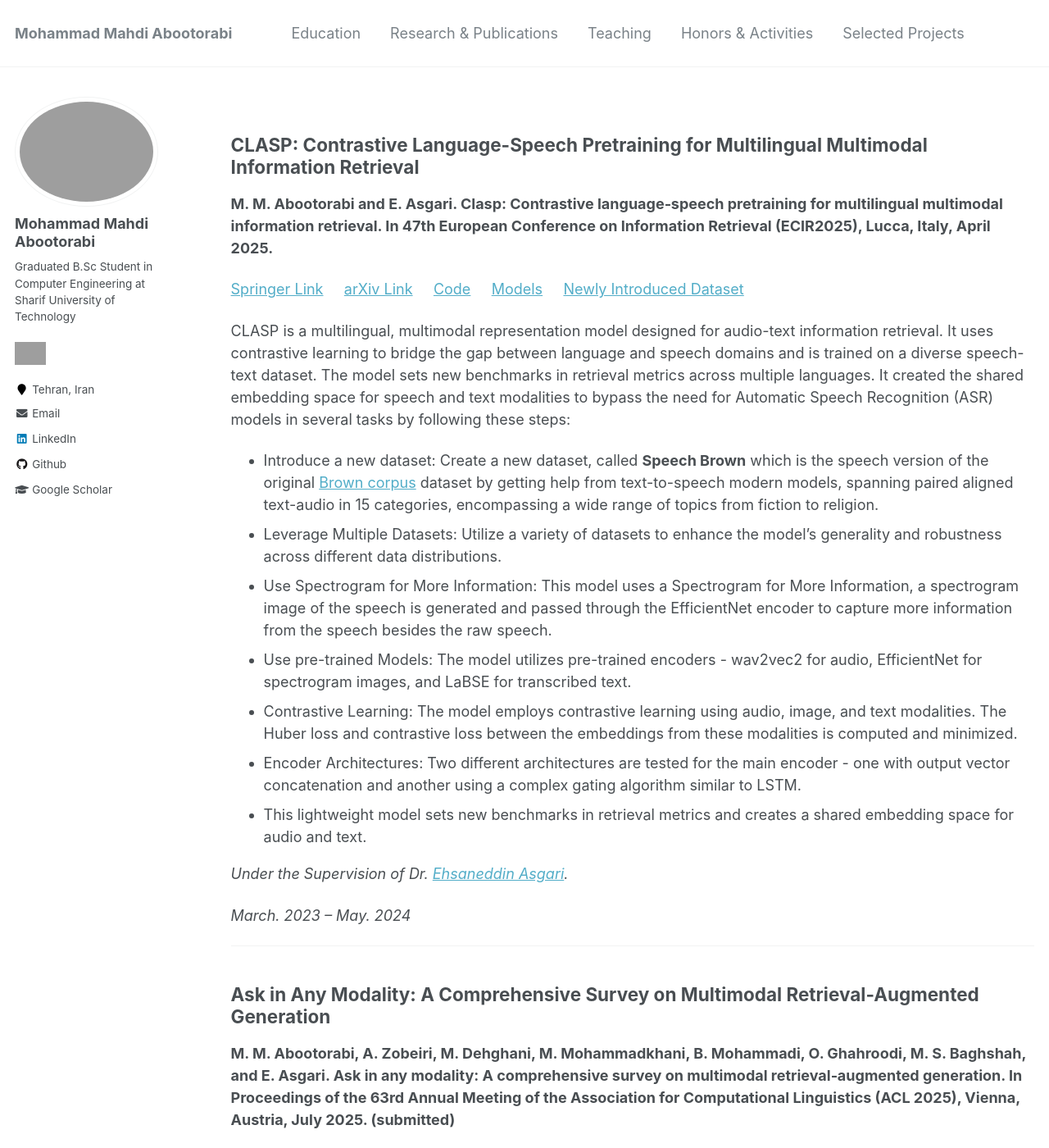
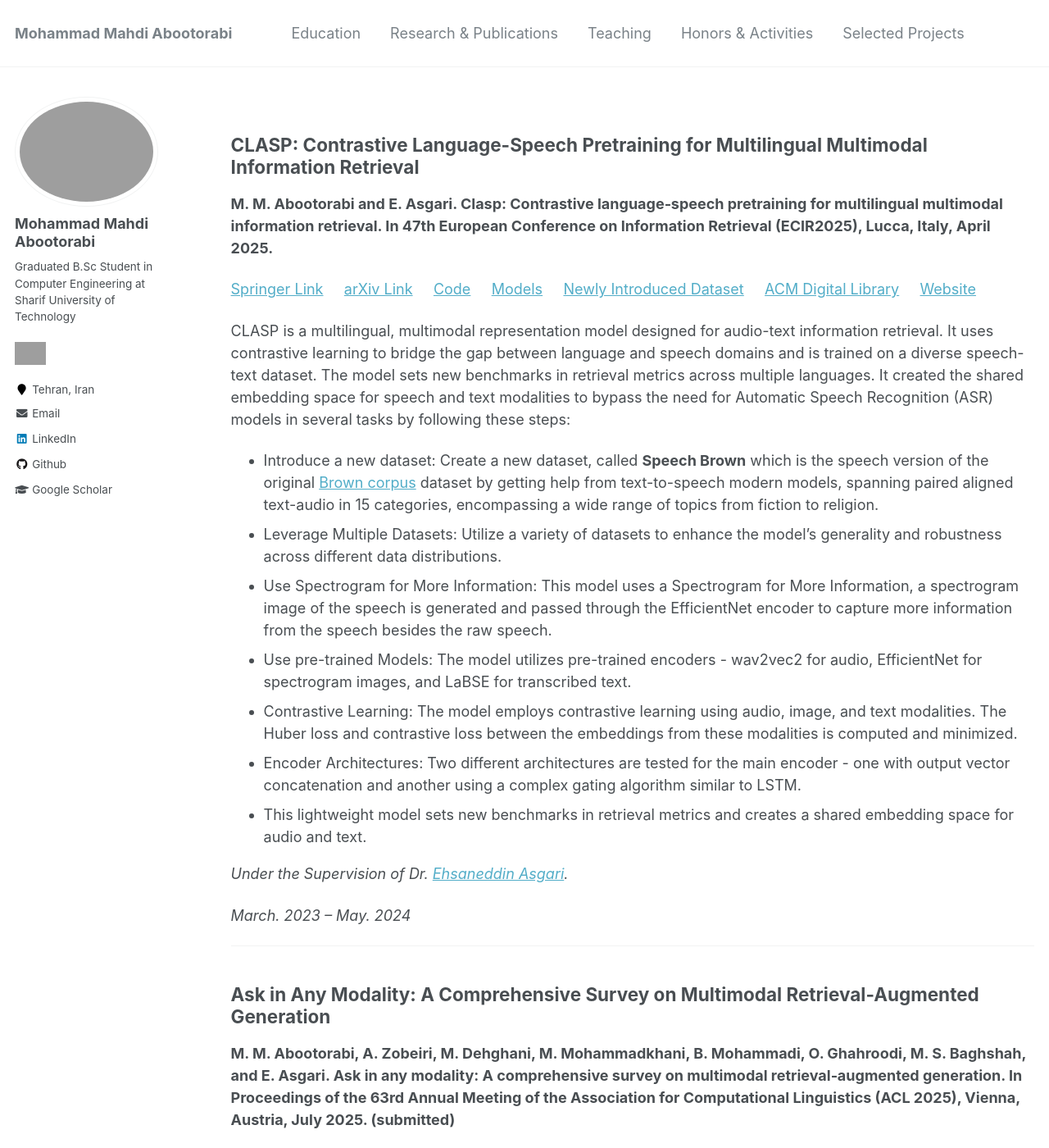
Before and after one commit to aboots/aboots.github.io, a Jekyll site: the page built from _pages/research.md, in a window 1280 px wide and 1400 px high. Shown: the whole window at 82% size. Built offline with Jekyll 4.4.1, drawn with Linux system fonts in a browser that asks for light colours; nearby versions of some CDN libraries; grey boxes are pictures that could not be loaded.

Commit message:
Update research.md

```diff
--- a/_pages/research.md
+++ b/_pages/research.md
@@ -9,7 +9,7 @@
 **M. M. Abootorabi and E. Asgari. Clasp: Contrastive language‑speech pretraining for multilingual multimodal information
 retrieval. In 47th European Conference on Information Retrieval (ECIR2025), Lucca, Italy, April 2025.**
 
-[Springer Link](https://link.springer.com/chapter/10.1007/978-3-031-88717-8_2) &nbsp;&nbsp;&nbsp; [arXiv Link](https://arxiv.org/abs/2412.13071v1) &nbsp;&nbsp;&nbsp; [Code](https://github.com/language-modeling-lab/CLASP) &nbsp;&nbsp;&nbsp; [Models](https://huggingface.co/llm-lab/CLASP) &nbsp;&nbsp;&nbsp; [Newly Introduced Dataset](https://huggingface.co/datasets/llm-lab/SpeechBrown)
+[Springer Link](https://link.springer.com/chapter/10.1007/978-3-031-88717-8_2) &nbsp;&nbsp;&nbsp; [arXiv Link](https://arxiv.org/abs/2412.13071v1) &nbsp;&nbsp;&nbsp; [Code](https://github.com/language-modeling-lab/CLASP) &nbsp;&nbsp;&nbsp; [Models](https://huggingface.co/llm-lab/CLASP) &nbsp;&nbsp;&nbsp; [Newly Introduced Dataset](https://huggingface.co/datasets/llm-lab/SpeechBrown) &nbsp;&nbsp;&nbsp; [ACM Digital Library](https://dl.acm.org/doi/10.1007/978-3-031-88717-8_2) &nbsp;&nbsp;&nbsp; [Website](https://clasp1.github.io/)
 
 CLASP is a multilingual, multimodal representation model designed for audio-text information retrieval. It uses contrastive learning to bridge the gap between language and speech domains and is trained on a diverse speech-text dataset. The model sets new benchmarks in retrieval metrics across multiple languages. It created the shared embedding space for speech and text modalities to bypass the need for Automatic Speech Recognition (ASR) models in several tasks by following these steps:
 
@@ -32,7 +32,7 @@
 
 **M. M. Abootorabi, A. Zobeiri, M. Dehghani, M. Mohammadkhani, B. Mohammadi, O. Ghahroodi, M. S. Baghshah, and E. Asgari. Ask in any modality: A comprehensive survey on multimodal retrieval‑augmented generation. In Proceedings of the 63rd Annual Meeting of the Association for Computational Linguistics (ACL 2025), Vienna, Austria, July 2025. (submitted)**
 
-[Preprint Link](https://arxiv.org/abs/2502.08826) &nbsp;&nbsp;&nbsp; [Github Repository](https://github.com/llm-lab-org/Multimodal-RAG-Survey)
+[Preprint Link](https://arxiv.org/abs/2502.08826) &nbsp;&nbsp;&nbsp; [Github Repository](https://github.com/llm-lab-org/Multimodal-RAG-Survey) &nbsp;&nbsp;&nbsp; [Website](https://multimodalrag.github.io/)
 
 A comprehensive survey on Multimodal RAG systems, covering datasets, benchmarks, metrics, evaluation, methodologies, and innovations in retrieval, fusion, augmentation, and generation. We precisely review training strategies, robustness enhancements, and loss functions, while also exploring the diverse Multimodal RAG scenarios. In addition, we outline open challenges and future directions to guide research in this evolving field.
 
```
